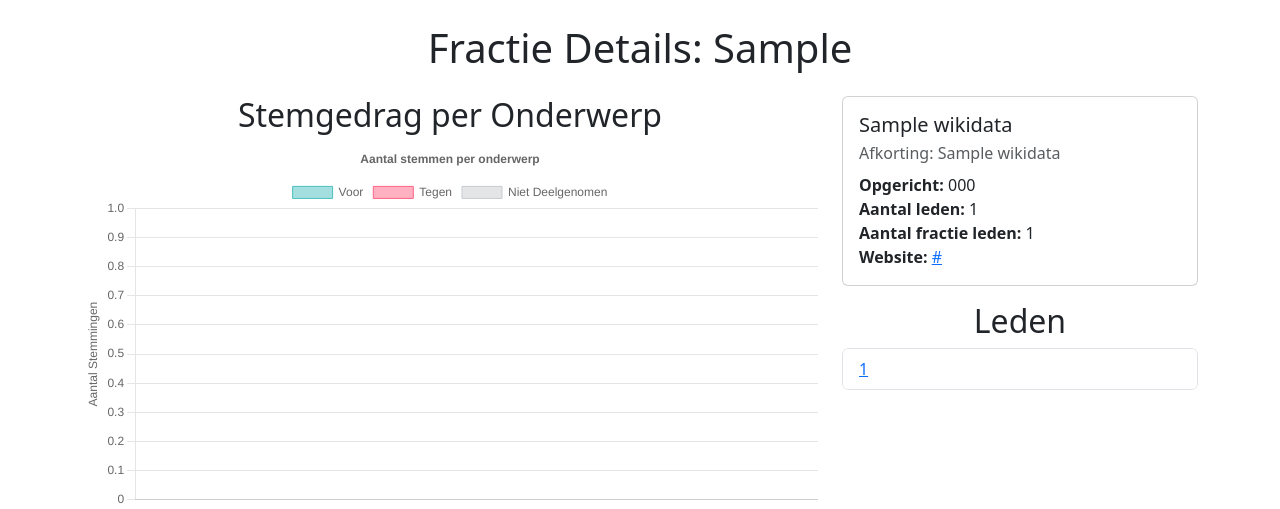
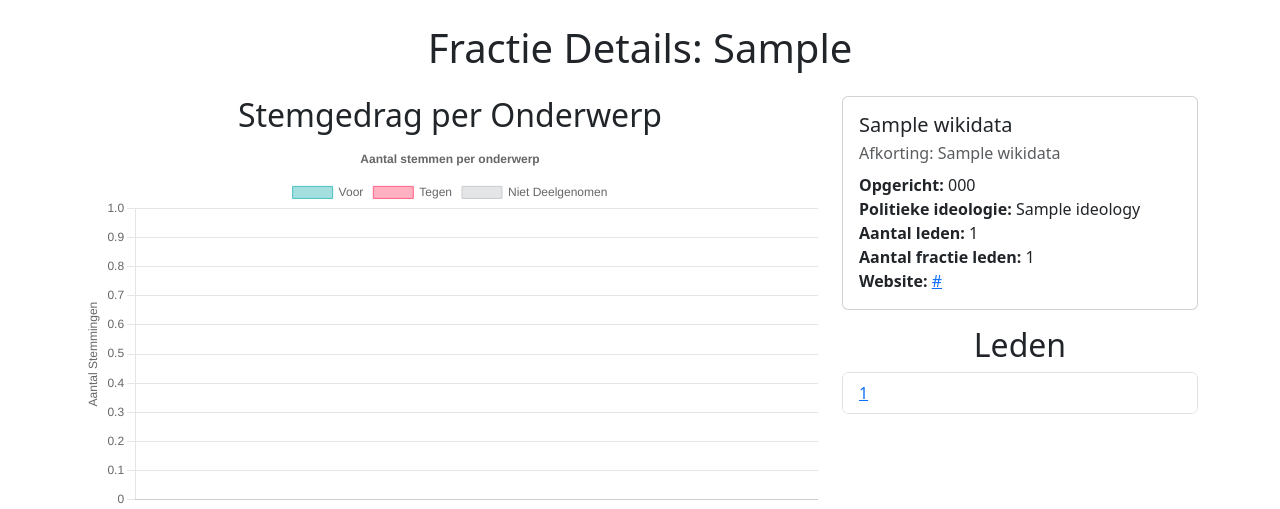
Before and after one commit to twanh/tweedekamer-dashboard, a Flask app: template app/templates/fractie.html in a window 1280 px wide. Shown: the part 56-565 px from the top of the page. Run offline with Flask 3, Linux system fonts and the light colour scheme; the template is opened without the code that fills it: most values are stand-ins (such as "Sample title", 1, 10 or a date in 2020).

Commit message:
Add political ideologoy from wikidata

```diff
--- a/app/app.py
+++ b/app/app.py
@@ -473,14 +473,19 @@ def fractie_detail(fractie_naam):
     PREFIX wikibase: <http://wikiba.se/ontology#>
     PREFIX bd: <http://www.bigdata.com/rdf#>
 
-    SELECT ?item ?itemLabel ?shortName ?website ?inception ?memberCount WHERE {{
+    SELECT ?item ?itemLabel ?shortName ?website ?inception ?memberCount ?ideology ?ideologyLabel WHERE {{
       ?item wdt:P31 wd:Q7278 ;  # instance of political party
             rdfs:label "{decoded_fractie_naam}"@nl .
       OPTIONAL {{ ?item wdt:P1813 ?shortName . }}
       OPTIONAL {{ ?item wdt:P856 ?website . }}
       OPTIONAL {{ ?item wdt:P571 ?inception . }}
       OPTIONAL {{ ?item wdt:P2124 ?memberCount . }}
-      SERVICE wikibase:label {{ bd:serviceParam wikibase:language "nl,en" }}
+      OPTIONAL {{
+        ?item wdt:P1142 ?ideology .
+      }}
+      SERVICE wikibase:label {{
+        bd:serviceParam wikibase:language "nl,en" .
+      }}
     }}
     LIMIT 1
     """
@@ -499,12 +504,21 @@ def fractie_detail(fractie_naam):
             except Exception:
                 inception_display = inception_raw
 
+        # Get Dutch label for ideology if available
+        ideology_label = None
+        ideology_raw = b.get('ideologyLabel', {}).get('value')
+        if ideology_raw:
+            # Extract the label value (SPARQL returns labels with language tags)
+            # The label should already be filtered to Dutch in the query
+            ideology_label = ideology_raw
+
         wikidata_info = {
             'label': b.get('itemLabel', {}).get('value'),
             'shortName': b.get('shortName', {}).get('value'),
             'website': b.get('website', {}).get('value'),
             'inception': inception_display,
             'memberCount': b.get('memberCount', {}).get('value'),
+            'ideology': ideology_label,
         }
 
     # Recent zaken the fractie voted on (with their vote)
--- a/app/templates/fractie.html
+++ b/app/templates/fractie.html
@@ -23,6 +23,9 @@
                     <div class="mt-2">
                         {% if wikidata.inception %}
                             <div><span class="fw-bold">Opgericht:</span> {{ wikidata.inception }}</div>
+                        {% endif %}
+                        {% if wikidata.ideology %}
+                            <div><span class="fw-bold">Politieke ideologie:</span> {{ wikidata.ideology }}</div>
                         {% endif %}
                         <div>
                             <span class="fw-bold">Aantal leden:</span> {{ wikidata.memberCount }}
```
